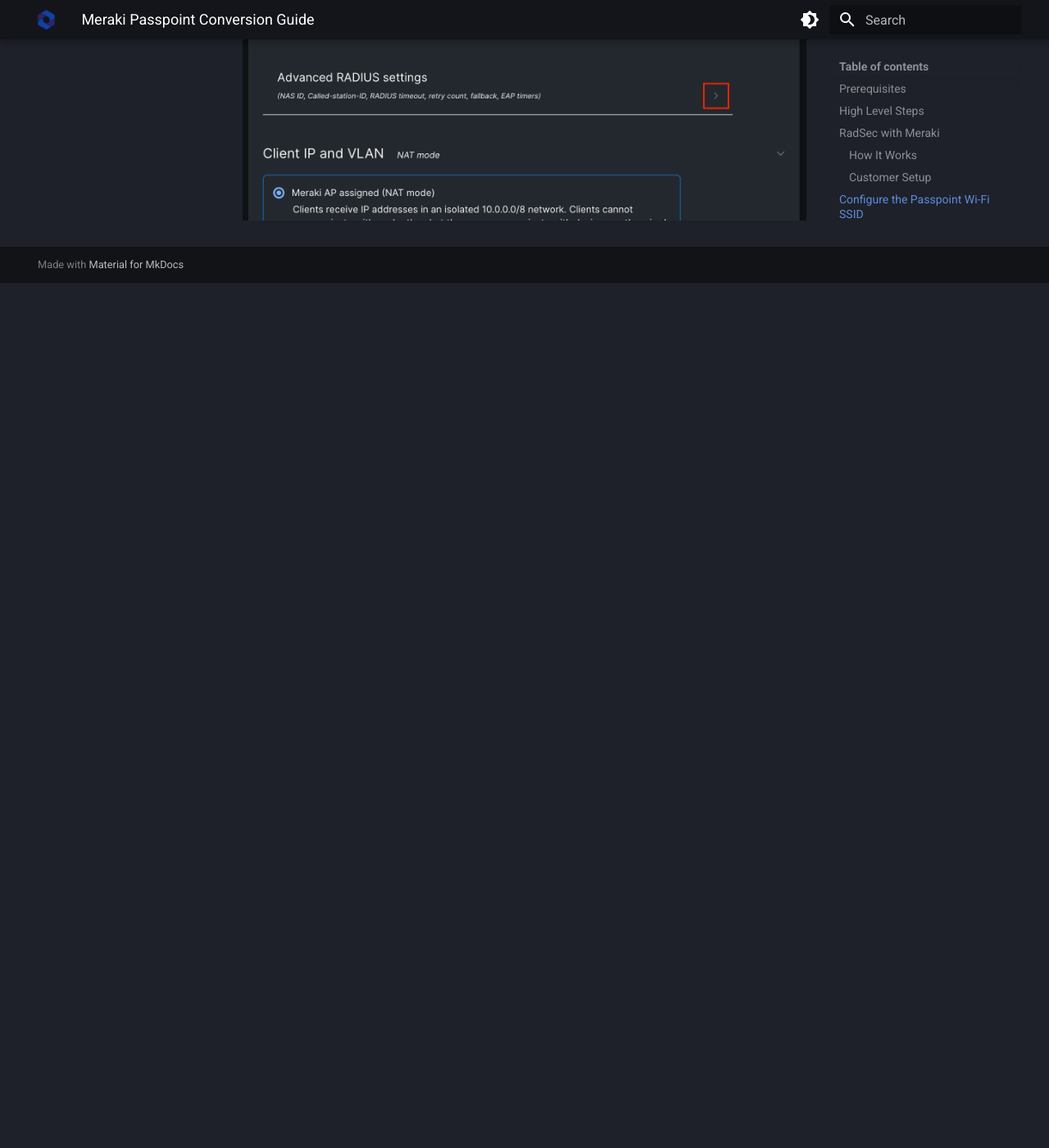
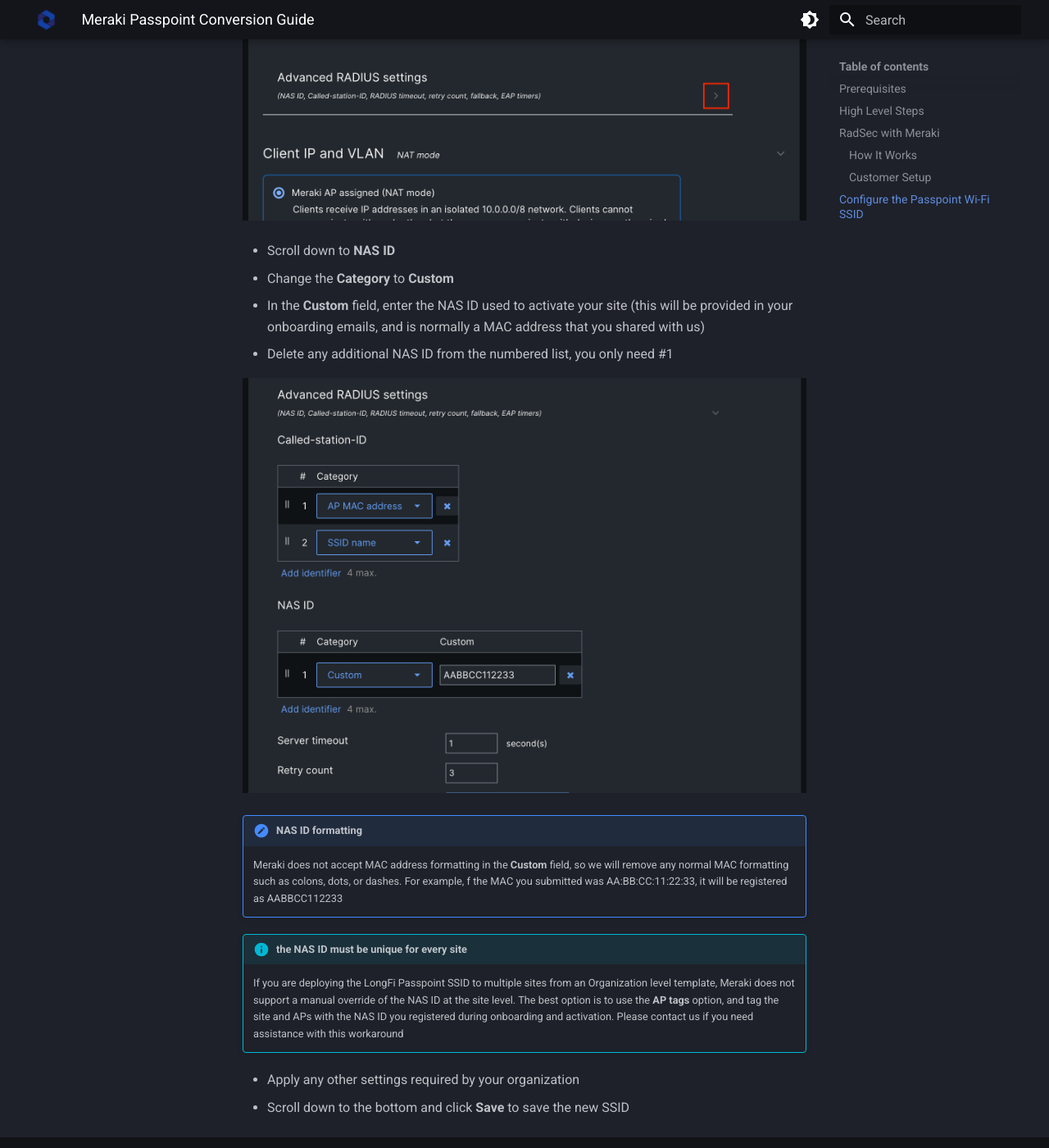
Before and after one commit to LongFi-Solutions/longfi-solutions.github.io, an MkDocs documentation site: the page built from docs/deployment/meraki.md, in a window 1280 px wide and 1400 px high, scrolled down 5717 px. Shown: the whole window at 82% size. Built offline with MkDocs 1.6.1 and Material for MkDocs 9.7.7, drawn with Linux system fonts in a browser that asks for light colours; before the commit the page ends 6062 px from its top, so only the background shows below that.

Commit message:
Update Deployment Guides “meraki” +1

```diff
--- a/docs/deployment/meraki.md
+++ b/docs/deployment/meraki.md
@@ -123,3 +123,19 @@ Please allow 2-3 days for us to upload your Meraki CA certificates to the LongFi
 - Scroll down to **Advanced RADIUS settings** and click the arrow button  on the right to expand the settings (this one is even harder to see than the last one)
 
 ![](/assets/images/Meraki-6-RADIUS-4.png)
+
+- Scroll down to **NAS ID**
+- Change the **Category** to **Custom**
+- In the **Custom** field, enter the NAS ID used to activate your site (this will be provided in your onboarding emails, and is normally a MAC address that you shared with us)
+- Delete any additional NAS ID from the numbered list, you only need #1
+
+![](/assets/images/Maraki-7-RADIUS-5.png)
+
+!!! note "NAS ID formatting"
+    Meraki does not accept MAC address formatting in the **Custom** field, so we will remove any normal MAC formatting such as colons, dots, or dashes.  For example, f the MAC you submitted was AA:BB:CC:11:22:33, it will be registered as AABBCC112233
+
+!!! info "the NAS ID must be unique for every site"
+    If you are deploying the LongFi Passpoint SSID to multiple sites from an Organization level template, Meraki does not support a manual override of the NAS ID at the site level.  The best option is to use the **AP tags** option, and tag the site and APs with the NAS ID you registered during onboarding and activation.  Please contact us if you need assistance with this workaround
+
+- Apply any other settings required by your organization
+- Scroll down to the bottom and click **Save** to save the new SSID
```
Also changed, not shown: docs/assets/images/Maraki-7-RADIUS-5.png (added).
